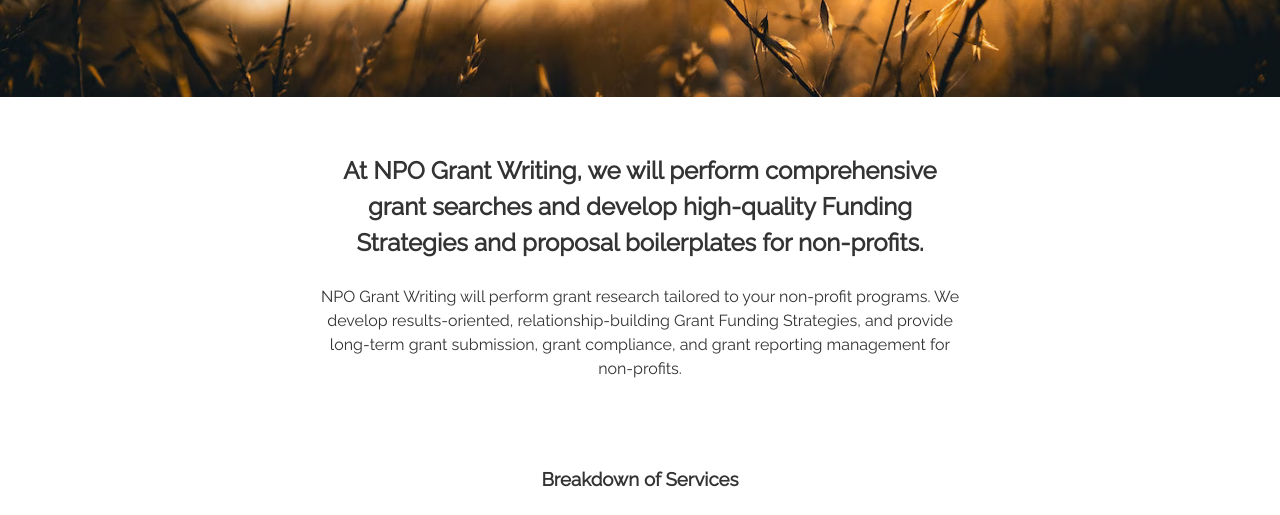
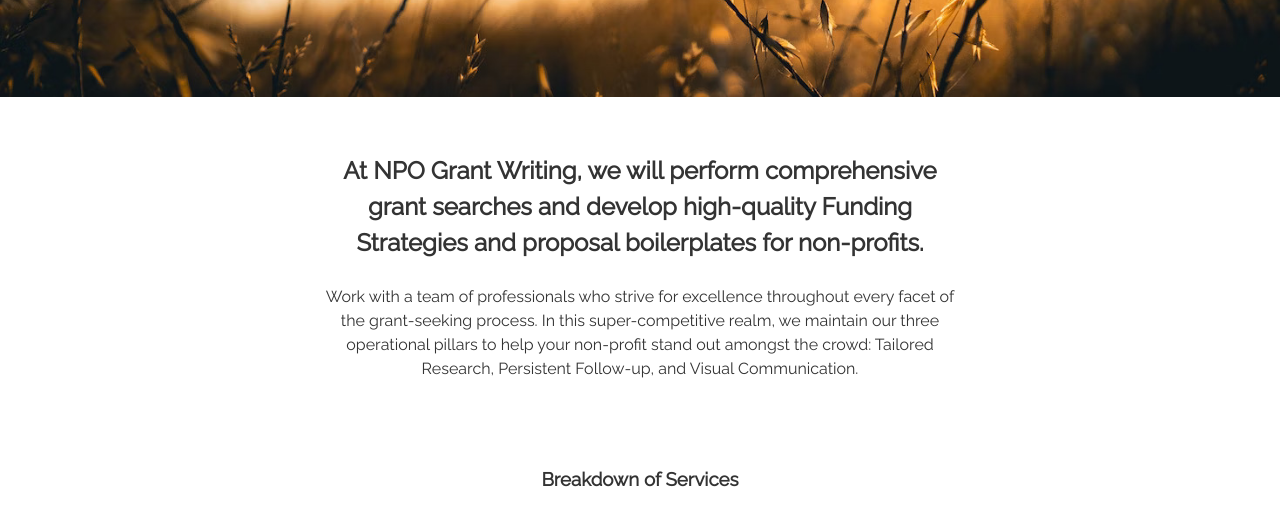
Before and after one commit to bbradley92/npo-express-server, a website: page public/index.html in a window 1280 px wide. Shown: the part 593-1108 px from the top of the page. Drawn offline with Linux system fonts and the light colour scheme.

Commit message:
updated wording on index.html

```diff
--- a/public/index.html
+++ b/public/index.html
@@ -62,7 +62,7 @@
                         At NPO Grant Writing, we will perform comprehensive grant searches and develop high-quality Funding Strategies and proposal boilerplates for non-profits.
                        </h3>
                        <p>
-                        NPO Grant Writing will perform grant research tailored to your non-profit programs. We develop results-oriented, relationship-building Grant Funding Strategies, and provide long-term grant submission, grant compliance, and grant reporting management for non-profits.
+                        Work with a team of professionals who strive for excellence throughout every facet of the grant-seeking process. In this super-competitive realm, we maintain our three operational pillars to help your non-profit stand out amongst the crowd: Tailored Research, Persistent Follow-up, and Visual Communication.
                        </p>
                     </div>
                 </div>
```
